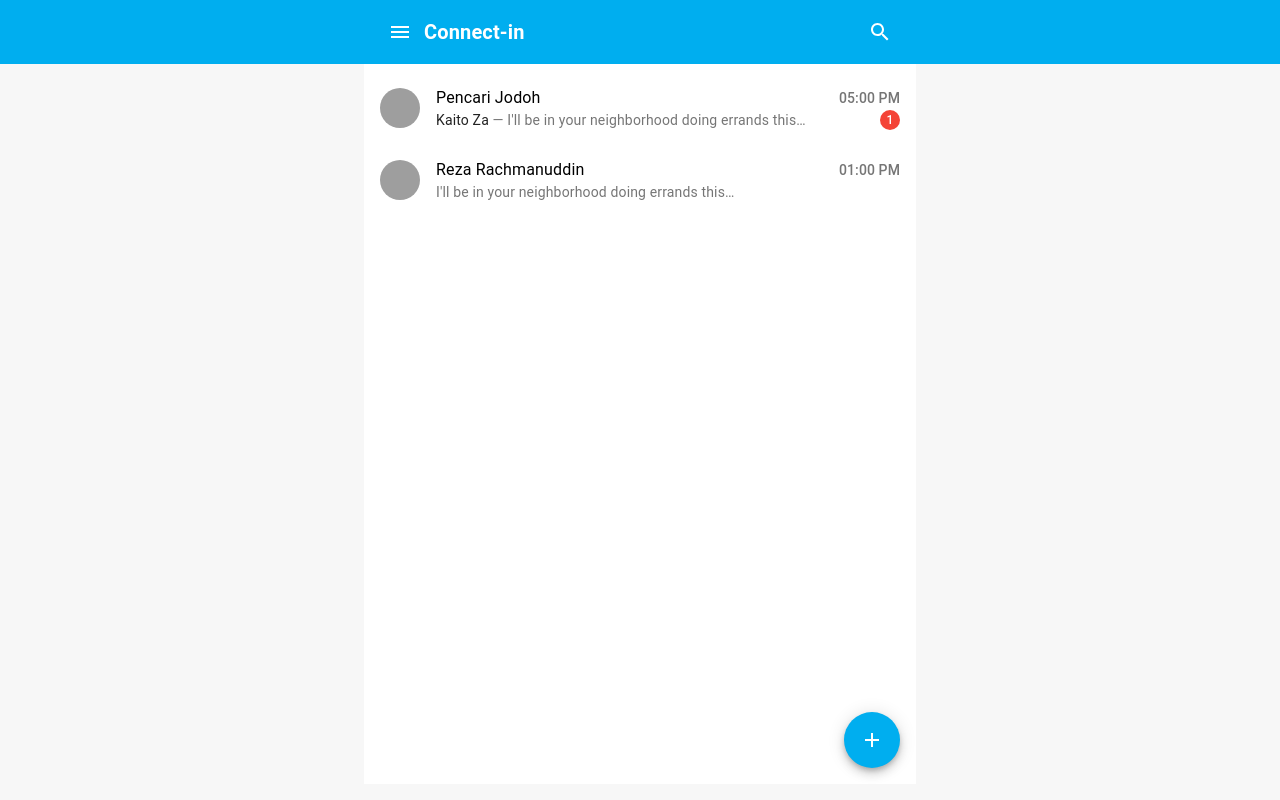
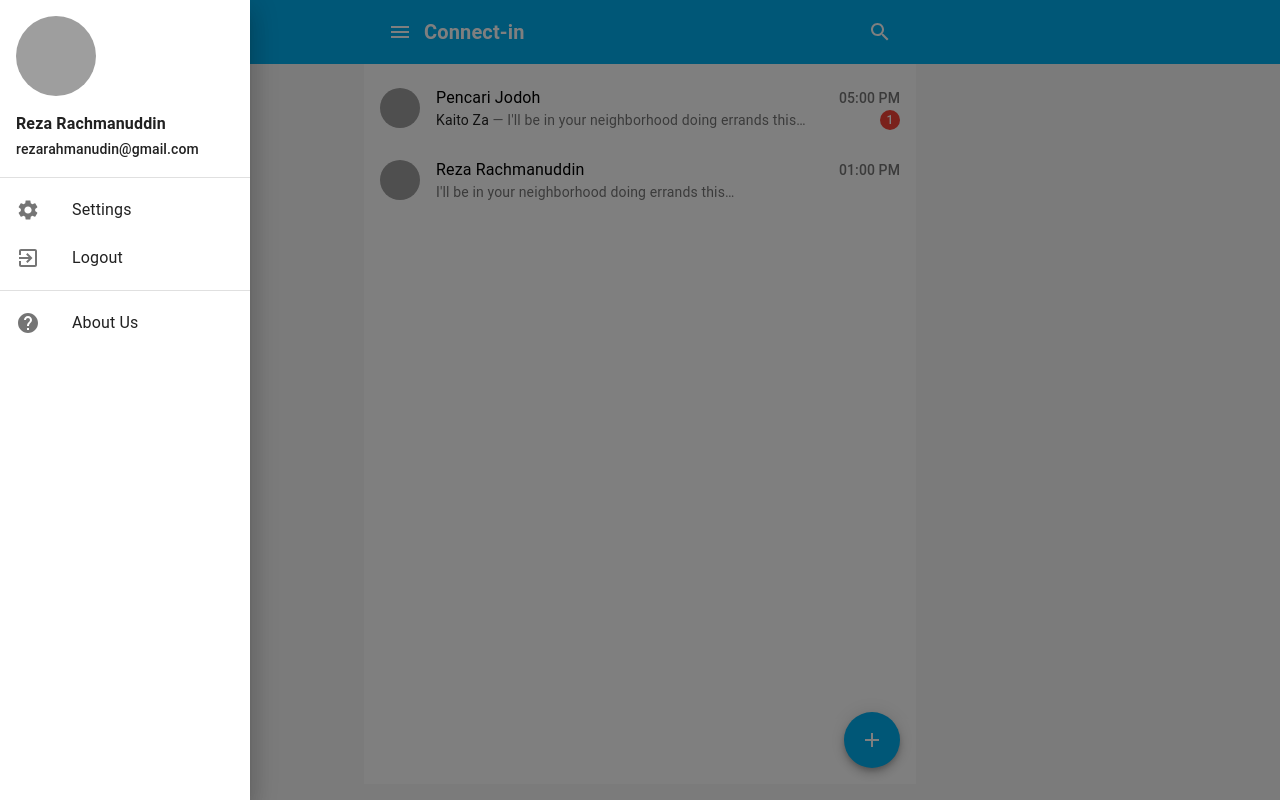
Before and after one commit to retry19/connectin-chat-app, a React (Create React App) app: page / in a window 1280 px wide. Both pictures are taken after a click on the button 400 px from the left and 32 px from the top of the page. Built offline with nearby package versions, Linux system fonts and the light colour scheme; grey boxes are pictures that could not be loaded.

Commit message:
feat: add drawer

```diff
--- a/src/components/Navbar.js
+++ b/src/components/Navbar.js
@@ -1,28 +1,97 @@
 import {
   AppBar,
+  Avatar,
   Container,
+  Divider,
   IconButton,
+  List,
+  ListItem,
+  ListItemIcon,
+  ListItemText,
   makeStyles,
+  SwipeableDrawer,
   Toolbar,
   Typography,
 } from '@material-ui/core';
-import { Menu, Search } from '@material-ui/icons';
+import { ExitToApp, Help, Menu, Search, Settings } from '@material-ui/icons';
+import { useState } from 'react';
 
-const useStyles = makeStyles(() => ({
+const useStyles = makeStyles((theme) => ({
   title: {
     flexGrow: 1,
     fontWeight: 'bolder',
+  },
+  list: {
+    width: 250,
+    [theme.breakpoints.down('600')]: {
+      width: 300
+    }
+  },
+  drawerHeading: {
+    padding: theme.spacing(2)
+  },
+  bolder: {
+    fontWeight: 600,
+  },
+  large: {
+    width: theme.spacing(10),
+    height: theme.spacing(10),
+    marginBottom: theme.spacing(2)
   },
 }));
 
 function Navbar() {
   const classes = useStyles();
+  const [isDrawerOpened, setIsDrawerOpened] = useState(false);
+
+  const toggleDrawer = (isOpen) => (event) => {
+    if (event && event.type === 'keydown' && (event.key === 'Tab' || event.key === 'Shift')) {
+      return;
+    }
+
+    setIsDrawerOpened(isOpen);
+  };
+
+  function drawer() {
+    return (
+      <div
+        className={classes.list}
+        role="presentation"
+        onClick={toggleDrawer(false)}
+        onKeyDown={toggleDrawer(false)}
+      >
+        <div className={classes.drawerHeading}>
+          <Avatar alt="Remy Sharp" src="/static/images/avatar/1.jpg" className={classes.large} />
+          <Typography component="p" color="#000000" variant="body1" className={classes.bolder}>Reza Rachmanuddin</Typography>
+          <Typography component="span" color="#151515" variant="subtitle2">rezarahmanudin@gmail.com</Typography>
+        </div>
+        <Divider />
+        <List>
+          <ListItem button>
+            <ListItemIcon><Settings /></ListItemIcon>
+            <ListItemText primary="Settings" />
+          </ListItem>
+          <ListItem button>
+            <ListItemIcon><ExitToApp /></ListItemIcon>
+            <ListItemText primary="Logout" />
+          </ListItem>
+        </List>
+        <Divider />
+        <List>
+          <ListItem button>
+            <ListItemIcon><Help /></ListItemIcon>
+            <ListItemText primary="About Us" />
+          </ListItem>
+        </List>
+      </div>
+    );
+  }
 
   return (
     <AppBar position="sticky" color="primary" elevation={0}>
       <Container maxWidth="sm">
         <Toolbar>
-          <IconButton edge="start" color="inherit" aria-label="menu">
+          <IconButton edge="start" color="inherit" aria-label="menu" onClick={toggleDrawer(true)}>
             <Menu />
           </IconButton>
           <Typography variant="h6" className={classes.title}>
@@ -32,6 +101,14 @@ function Navbar() {
             <Search />
           </IconButton>
         </Toolbar>
+        <SwipeableDrawer
+          anchor="left"
+          open={isDrawerOpened}
+          onClose={toggleDrawer(false)}
+          onOpen={toggleDrawer(true)}
+        >
+          {drawer()}
+        </SwipeableDrawer>
       </Container>
     </AppBar>
   );
```
